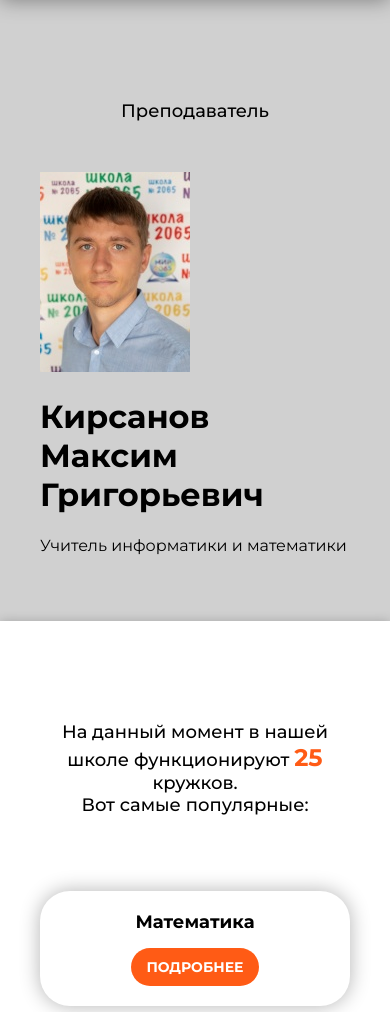
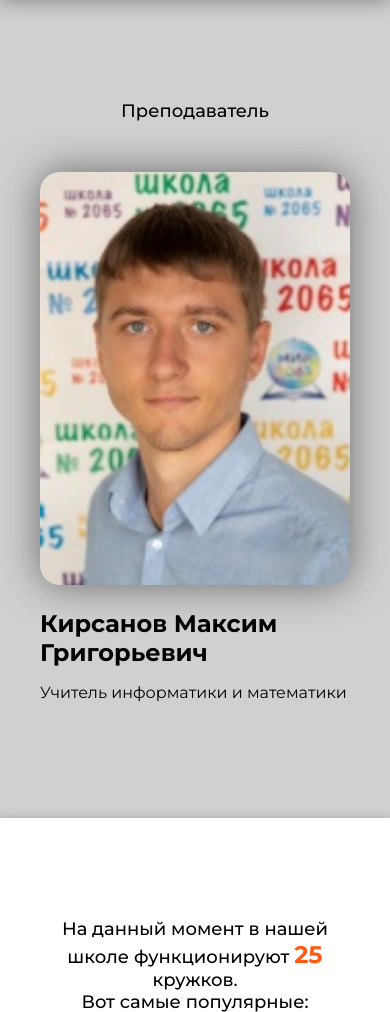
Before and after one commit to God-Of-Code3/SchoolClubs, a Flask app: page /teacher/1/ in a window 390 px wide. Shown: the part 114-1126 px from the top of the page. Run offline with Flask 2, Linux system fonts and the light colour scheme.

Commit message:
Обновление стилей

```diff
--- a/SchoolClubs/static/css/main.css
+++ b/SchoolClubs/static/css/main.css
@@ -612,3 +612,40 @@ form {
 		font-size: 18px;
 	}
 }
+/*Teacher info*/
+.teacher-info {
+	display: flex;
+	align-items: flex-start;
+	justify-content: center;
+	margin-bottom: 50px;
+}
+.teacher-info__title {
+	margin-left: 50px;
+}
+.teacher-info__image img {
+	width: 360px;
+	filter: drop-shadow(0px 0px 20px rgba(0, 0, 0, 0.5));
+	border-radius: 20px;
+}
+.teacher-info__title h1 {
+	margin-top: 0px !important;
+}
+@media (max-width: 720px) {
+	.teacher-info {
+		flex-direction: column;
+		align-items: center;
+	}
+	.teacher-info__image img {
+		width: 100%;
+	}
+	.teacher-info__image {
+		width: 100%;
+	}
+	.teacher-info__title {
+		margin-left: 0px;
+		margin-top: 20px;
+	}
+	.teacher-info__title h1 {
+		font-size: 24px;
+	}
+}
```
